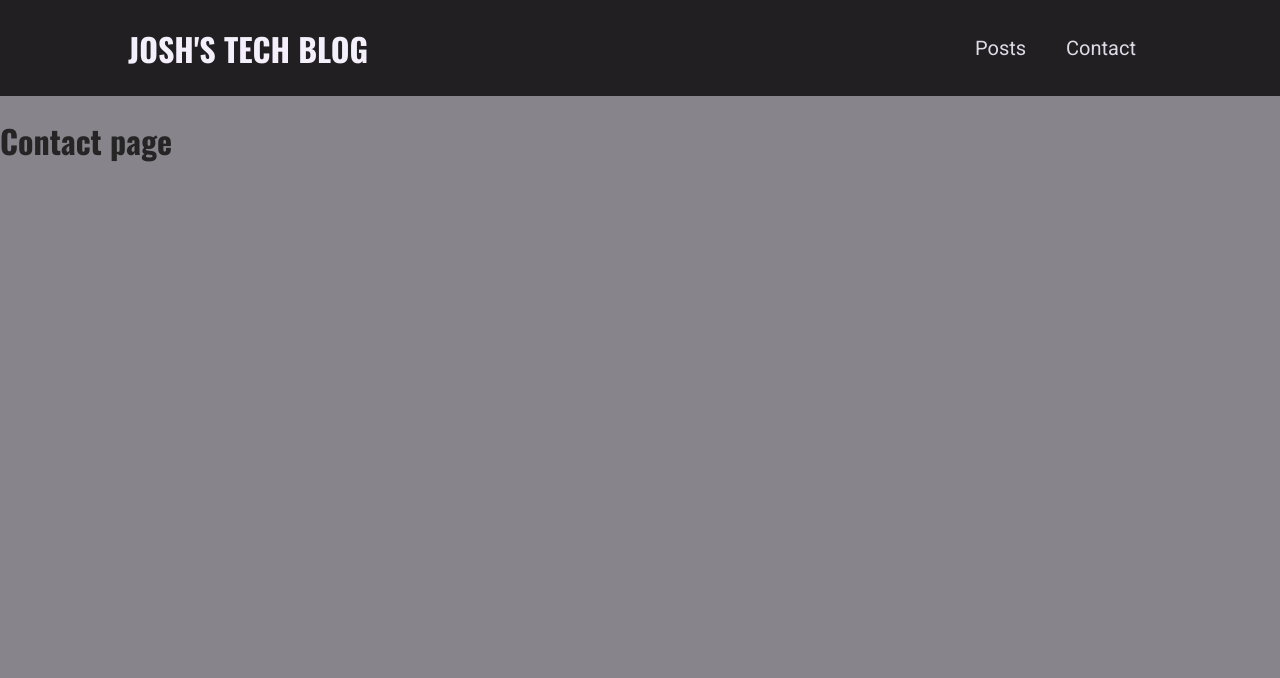
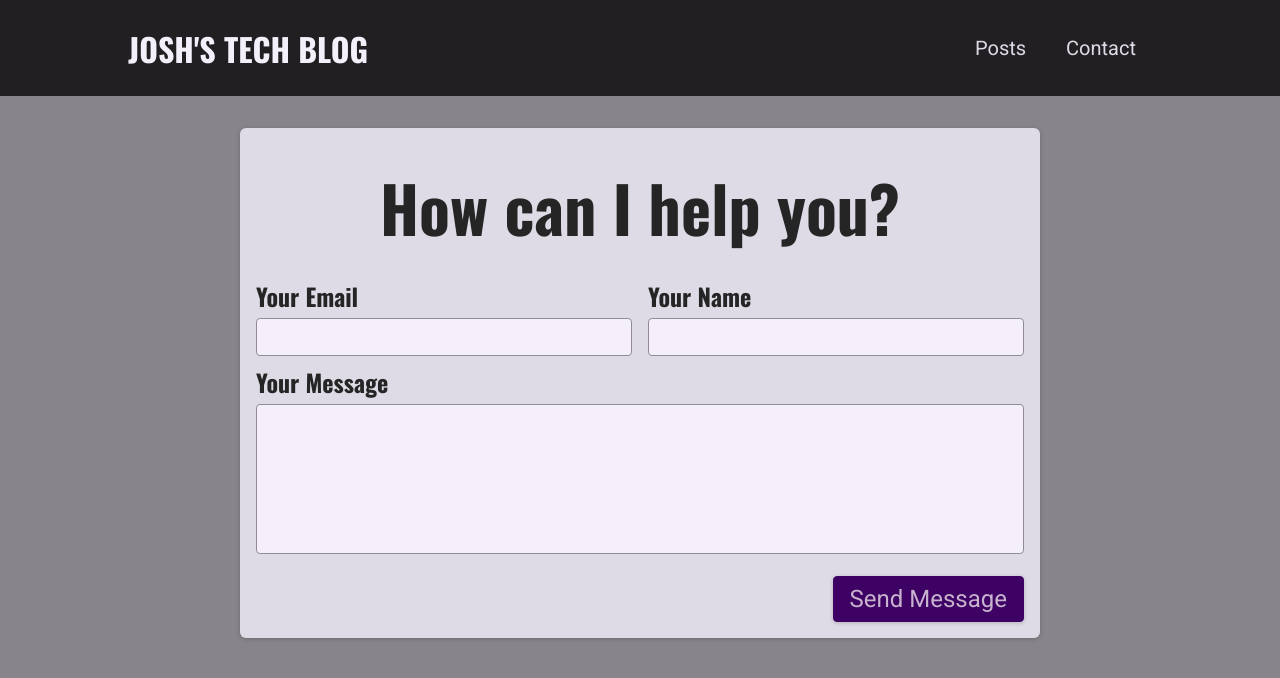
Before and after one commit to PeshwariNaan/blog-site-nextjs, a Next.js app: page /contact in a window 1280 px wide. Shown: the top 678 px of the page. Built offline with nearby package versions, Linux system fonts and the light colour scheme.

Commit message:
Added ContactForm and styles.

```diff
--- /dev/null
+++ b/components/contact/ContactForm.js
@@ -0,0 +1,29 @@
+import classes from './contact-form.module.css';
+
+const ContactForm = () => {
+  return (
+    <section className={classes.contact}>
+      <h1>How can I help you?</h1>
+      <form className={classes.form}>
+        <div className={classes.controls}>
+          <div className={classes.control}>
+            <label htmlFor="email">Your Email</label>
+            <input type="email" id="email" required />
+          </div>
+          <div className={classes.control}>
+            <label htmlFor="name">Your Name</label>
+            <input type="text" id="name" required />
+          </div>
+        </div>
+        <div className={classes.control}>
+          <label htmlFor="message">Your Message</label>
+          <textarea id="message" rows="5"></textarea>
+        </div>
+        <div className={classes.actions}>
+          <button>Send Message</button>
+        </div>
+      </form>
+    </section>
+  );
+};
+export default ContactForm;
--- /dev/null
+++ b/components/contact/contact-form.module.css
@@ -0,0 +1,73 @@
+.contact {
+  margin: var(--size-8) auto;
+  border-radius: 6px;
+  background-color: var(--color-grey-100);
+  width: 90%;
+  max-width: 50rem;
+  padding: var(--size-4);
+  box-shadow: 0 1px 4px rgba(0, 0, 0, 0.2);
+  font-size: var(--size-6);
+}
+
+.contact h1 {
+  font-size: var(--size-8);
+  margin: var(--size-4) 0;
+  text-align: left;
+}
+
+.form label {
+  display: block;
+  font-family: 'Oswald', sans-serif;
+  font-weight: bold;
+  margin: var(--size-2) 0 var(--size-1) 0;
+}
+
+.form input,
+.form textarea {
+  font: inherit;
+  padding: var(--size-1);
+  border-radius: 4px;
+  width: 100%;
+  border: 1px solid var(--color-grey-400);
+  background-color: var(--color-grey-50);
+  resize: none;
+}
+
+.controls {
+  display: flex;
+  column-gap: 1rem;
+  flex-wrap: wrap;
+}
+
+.control {
+  flex: 1;
+  min-width: 10rem;
+}
+
+.actions {
+  margin-top: var(--size-4);
+  text-align: right;
+}
+
+.form button {
+  font: inherit;
+  cursor: pointer;
+  background-color: var(--color-primary-700);
+  border: 1px solid var(--color-primary-700);
+  padding: var(--size-2) var(--size-4);
+  border-radius: 4px;
+  color: var(--color-primary-50);
+  box-shadow: 0 1px 4px rgba(0, 0, 0, 0.2);
+}
+
+.form button:hover {
+  background-color: var(--color-primary-500);
+  border-color: var(--color-primary-500);
+}
+
+@media (min-width: 768px) {
+  .contact h1 {
+    font-size: var(--size-16);
+    text-align: center;
+  }
+}
--- a/pages/contact.js
+++ b/pages/contact.js
@@ -1,7 +1,9 @@
+import ContactForm from '@/components/contact/ContactForm';
+
 const ContactPage = () => {
   return (
     <div>
-      <h1>Contact page</h1>
+      <ContactForm />
     </div>
   );
 };
```
